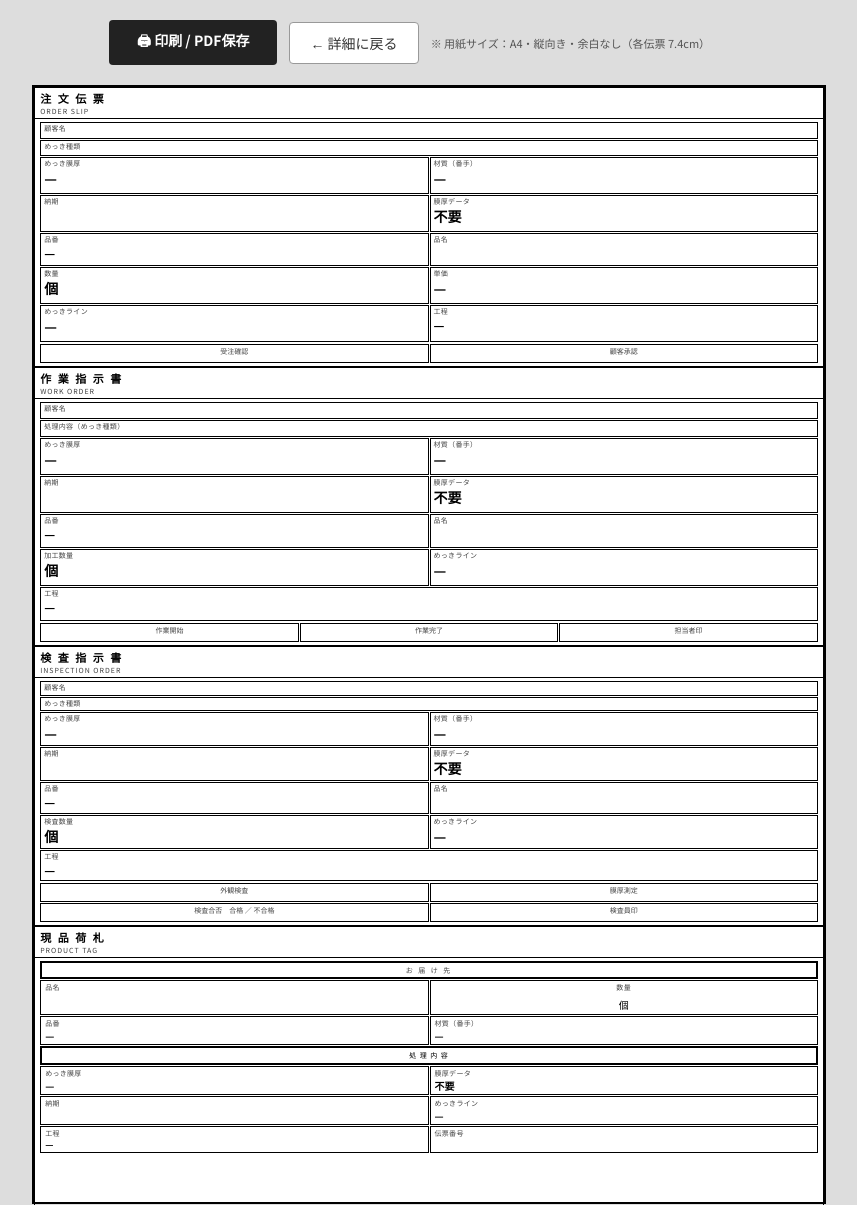
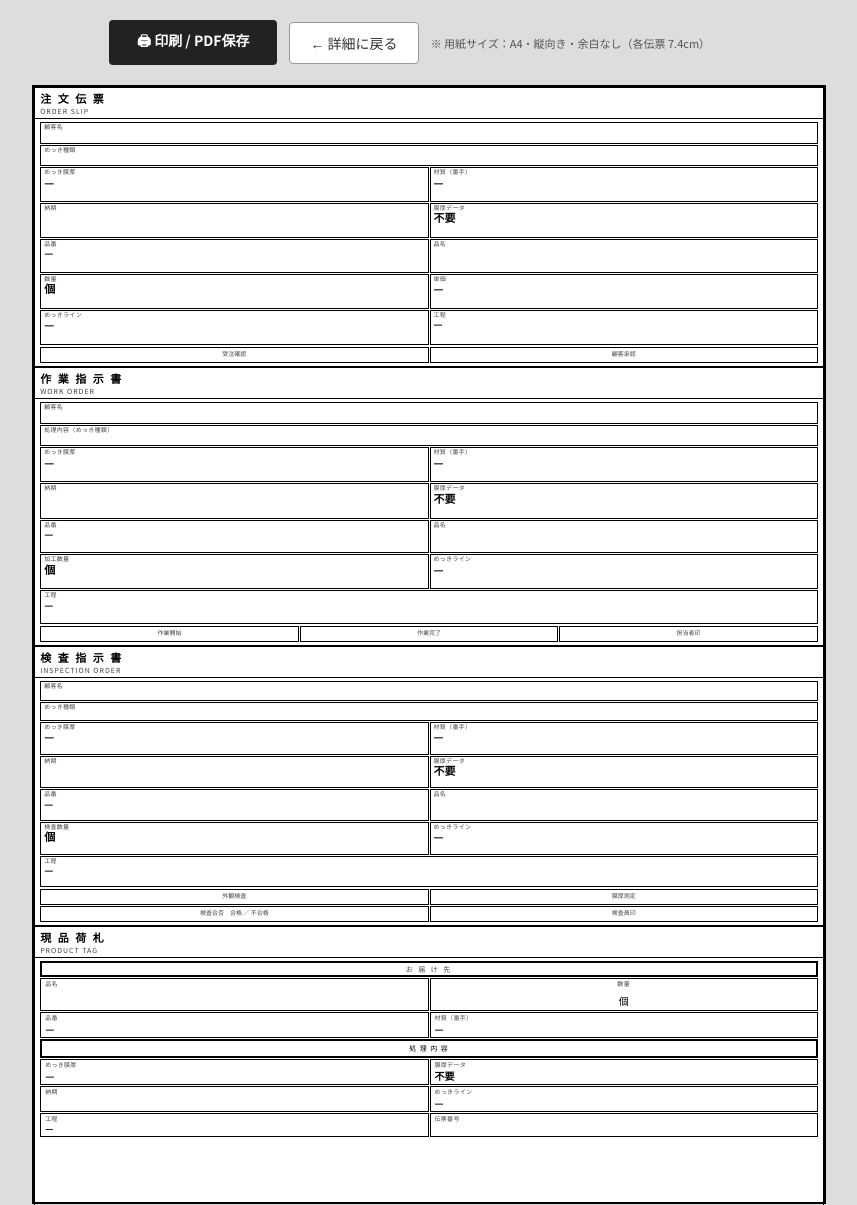
Before and after one commit to soken0113-arch/mekki-app-, a Flask app: template templates/print.html in a window 1280 px wide. Shown: the top 1205 px of the page, without its empty margins (211-1068 px from the left). Run offline with Flask 3, Linux system fonts and the light colour scheme; the template is opened without the code that fills it, so the values that code supplies are empty; some libraries are stand-ins or nearby versions.

Commit message:
フォントサイズをA4一枚に収まるよう調整
field-value 14px→11px、line-height:1.2を追加。
全フィールドが4枚の伝票に収まるよう最適化。

Co-Authored-By: Claude Sonnet 4.6 <noreply@anthropic.com>

```diff
--- a/templates/print.html
+++ b/templates/print.html
@@ -109,20 +109,23 @@
       padding: 0px 3px;
     }
     .field-label {
-      font-size: 7px;
+      font-size: 6px;
       color: #444;
       letter-spacing: 0.3px;
+      line-height: 1.2;
     }
     .field-value {
-      font-size: 14px;
+      font-size: 11px;
       font-weight: 700;
       white-space: nowrap;
       overflow: hidden;
       text-overflow: ellipsis;
+      line-height: 1.2;
     }
     .field-value-sm {
-      font-size: 12px;
+      font-size: 10px;
       font-weight: 700;
+      line-height: 1.2;
     }
 
     /* 全幅フィールド */
@@ -130,7 +133,7 @@
 
     /* めっき種類は強調 */
     .field-mekki { border-width: 1px; }
-    .field-mekki .field-value { font-size: 14px; }
+    .field-mekki .field-value { font-size: 12px; }
 
     /* 確認欄 */
     .check-row {
@@ -146,10 +149,10 @@
       text-align: center;
     }
     .check-label {
-      font-size: 7px;
+      font-size: 6px;
       color: #444;
       display: block;
-      margin-bottom: 5px;
+      margin-bottom: 3px;
     }
 
     /* ── 印刷スタイル ── */
```
